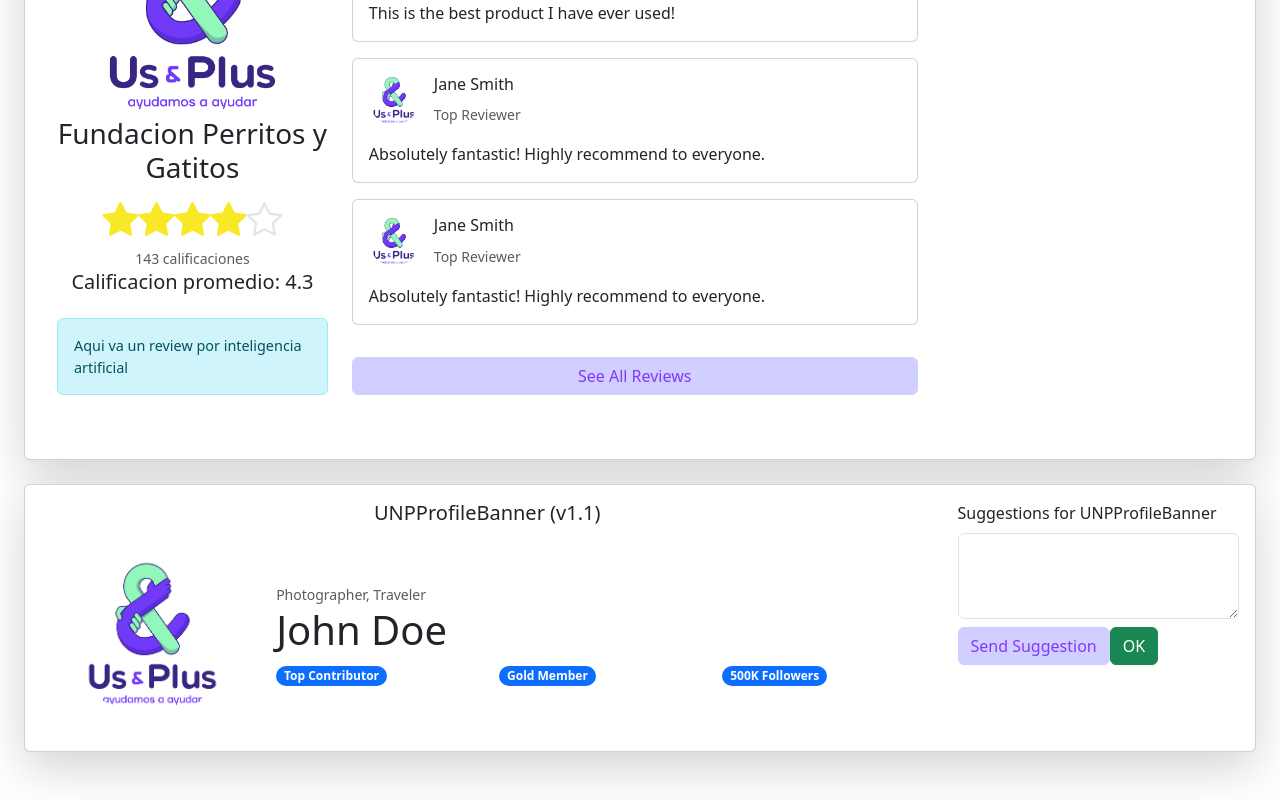
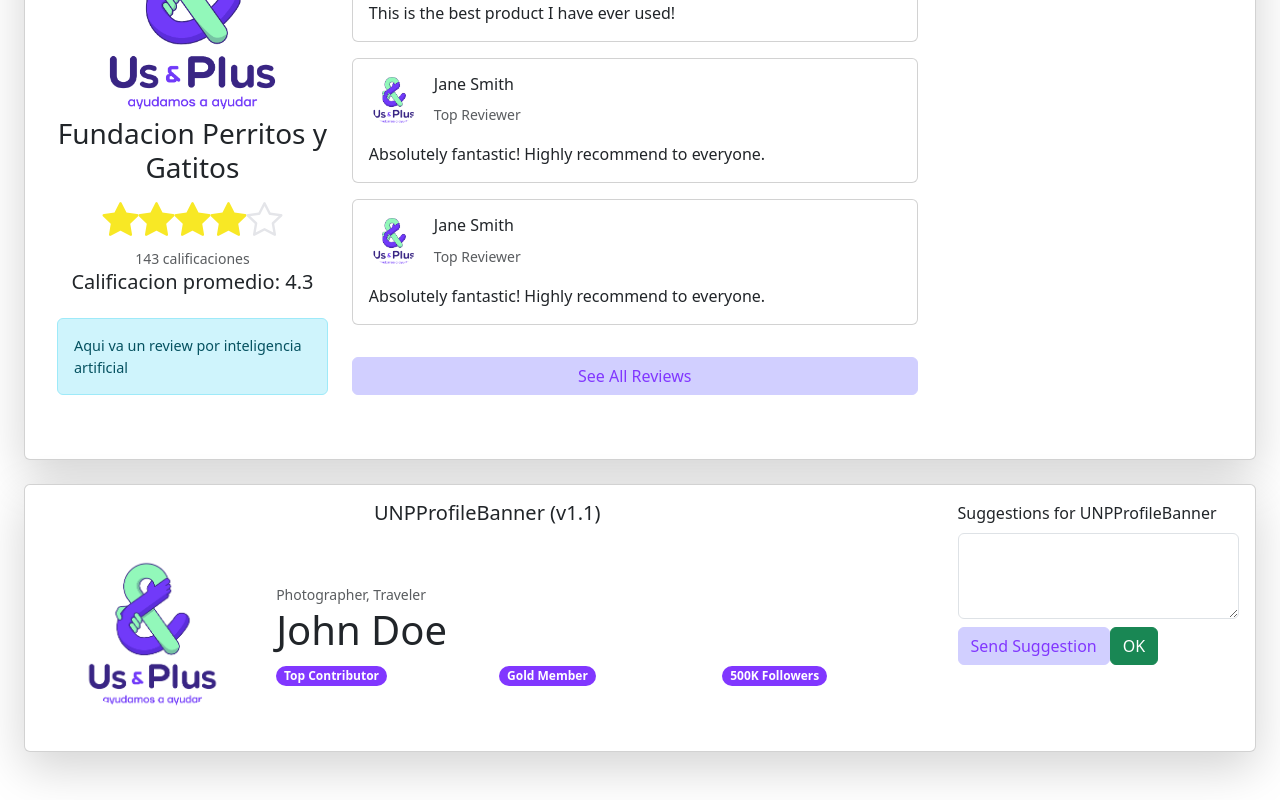
Before and after one commit to usandplus/webapp, a React (Create React App) app: page /showroom in a window 1280 px wide. Shown: the part 4708-5508 px from the top of the page. Built offline with nearby package versions, Linux system fonts and the light colour scheme; no server answers; the database is empty.

Commit message:
Change pill colors

```diff
--- a/src/App.css
+++ b/src/App.css
@@ -55,6 +55,10 @@ a.nav-link:hover {
 a.nav-link:active {
   background-color: #8137FF;
   color: #D1CFFF
+}
+
+span.badge.rounded-pill.bg-primary {
+  background-color: #8137FF !important
 }
 
 .navbar {
--- a/src/Components/unp/UNPProfileBanner.tsx
+++ b/src/Components/unp/UNPProfileBanner.tsx
@@ -48,7 +48,7 @@ const UNPProfileBanner: React.FC<UNPProfileBannerProps> = ({ avatarURL, categori
                     <Row>
                         {achievements.map((achievement, index) => (
                             <Col >
-                                <Badge key={index} pill bg="primary" >
+                                <Badge key={index} pill>
                                     {achievement}
                                 </Badge>
                             </Col>
```
